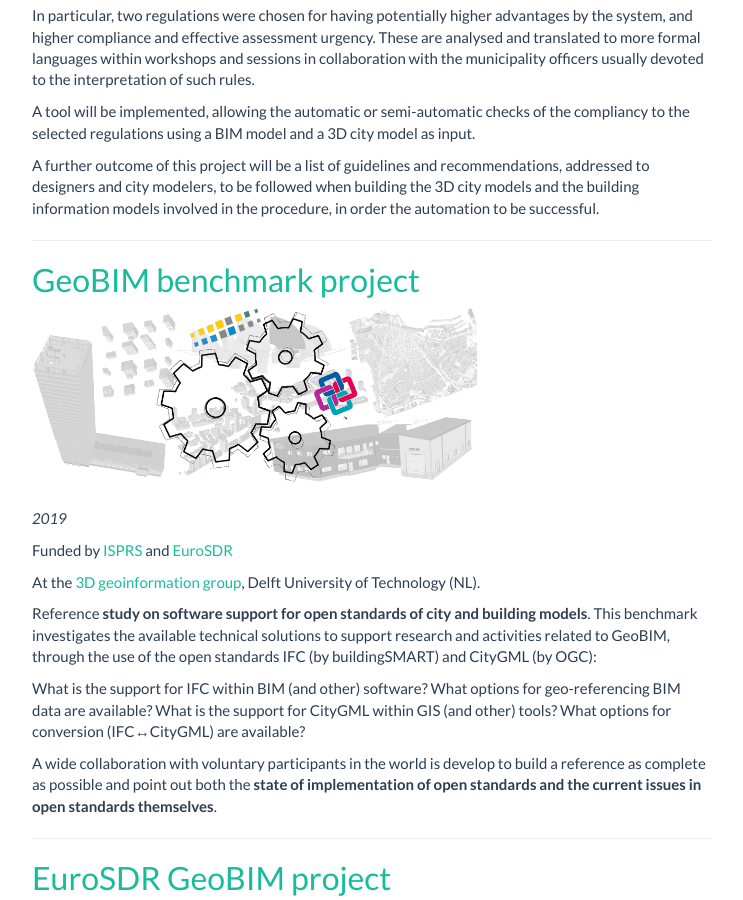
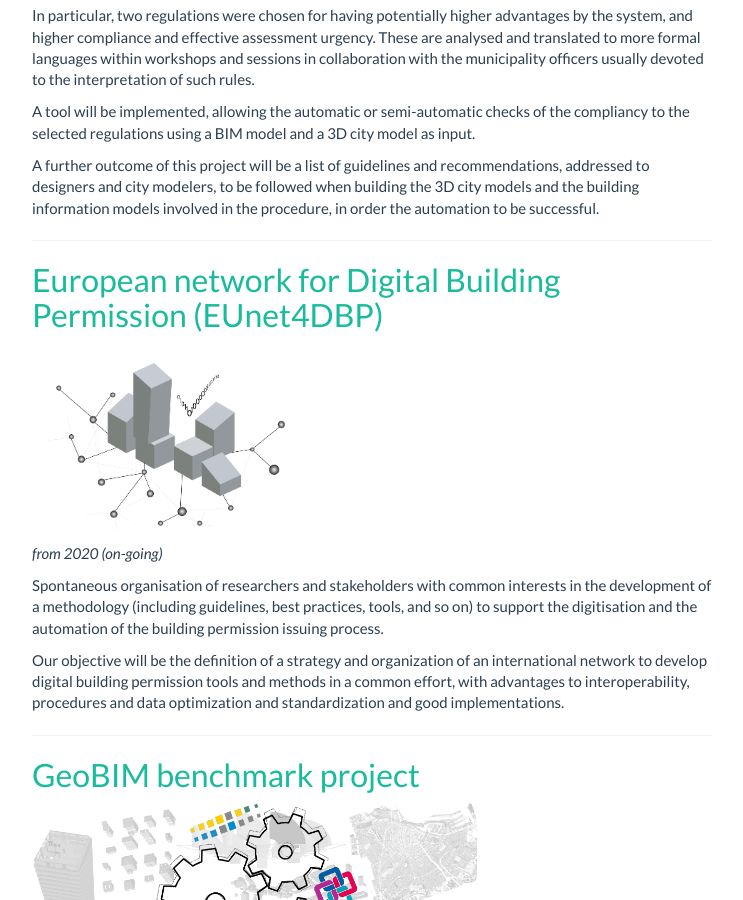
Before and after one commit to FrancescaNoardo/website, a Jekyll site: the page built from projects.md, in a window 1280 px wide and 900 px high, scrolled down 1474 px. Shown: the whole window, without its empty margins (268-1011 px from the left). Built offline with Jekyll 4.4.1, drawn with Linux system fonts in a browser that asks for light colours; some of the changed text lies outside the part shown.

```diff
--- a/projects.md
+++ b/projects.md
@@ -6,13 +6,13 @@ permalink: /projects/
 
 Some of my recent projects, mostly aiming at the **use of open standards** to manage spatial information and at the **integration of various kinds of spatial information** (especially, 3D geoinformation and Building Information Models).
 
-*Last update 6th May 2020*
+*Last update 10th May 2020*
 
 ---
 
 ## [Multisource Spatial data integration for smart city applications (MuSICA)](https://3d.bk.tudelft.nl/projects/leadingfellow/)
 <div class="row">
-  <div class="col-sm-12 col-xs-12"><img class="img-responsive" src="{{ "/img/LF.gif" }}" style="max-height: 200px"></div>
+  <div class="col-sm-12 col-xs-12"><img class="img-responsive" src="{{ "/img/LF.png" }}" style="max-height: 200px"></div>
 </div>
 
 *2020-2022 (on-going)*
@@ -30,23 +30,6 @@ A methodology will be developed, in an interdisciplinary framework, for obtainin
 Ontologies, will be used to achieve such an integration. Moreover, the objects in such integrated digital map will be reciprocally harmonised to be suitable for specific use cases (e.g. building permission checks, energy, pollution assessments).
 
 ---
-<!--
-## European network for Digital Building Permission
-<div class="row">
-  <div class="col-sm-12 col-xs-12"><img class="img-responsive" src="{{ "/img/RotterdamBP.png" }}" style="max-height: 200px"></div>
-</div>
-
-*from 2020 (on-going)*
-
-Spontaneous organisation ...
-
-
-
-
----
--->
-
-
 
 ## [GeoBIM Building permission](https://3d.bk.tudelft.nl/projects/rotterdamgeobim_bp/)
 <div class="row">
@@ -69,6 +52,24 @@ A tool will be implemented, allowing the automatic or semi-automatic checks of t
 A further outcome of this project will be a list of guidelines and recommendations, addressed to designers and city modelers, to be followed when building the 3D city models and the building information models involved in the procedure, in order the automation to be successful.
 
 ---
+
+## [European network for Digital Building Permission (EUnet4DBP)](https://3d.bk.tudelft.nl/projects/eunet_bp/)
+
+<div class="row">
+  <div class="col-sm-12 col-xs-12"><img class="img-responsive" src="{{ "/img/eunet4dbp.png" }}" style="max-height: 200px"></div>
+</div>
+
+*from 2020 (on-going)*
+
+Spontaneous organisation of researchers and stakeholders with common interests in the development of a methodology (including guidelines, best practices, tools, and so on) to support the digitisation and the automation of the building permission issuing process.
+
+Our objective will be the definition of a strategy and organization of an international network to develop digital building permission tools and methods in a common effort, with advantages to interoperability, procedures and data optimization and standardization and good implementations.
+
+
+
+
+---
+
 
 ## [GeoBIM benchmark project](https://3d.bk.tudelft.nl/projects/geobim-benchmark/)
 <div class="row">
```
Also changed, not shown: index.md (+4 -7 lines), publications.md (+2 -2 lines), talks.md (+10 -0 lines), img/LF.png (added), img/eunet4dbp.png (added).
